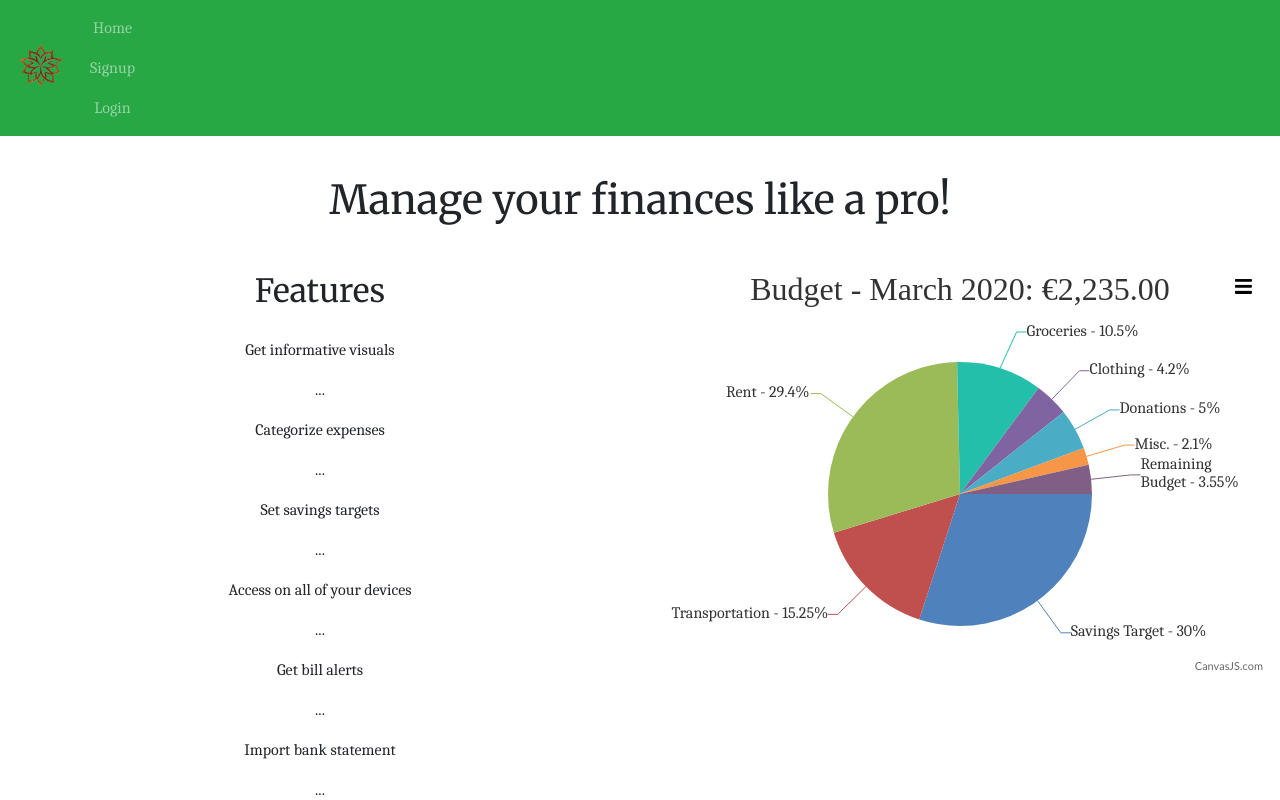
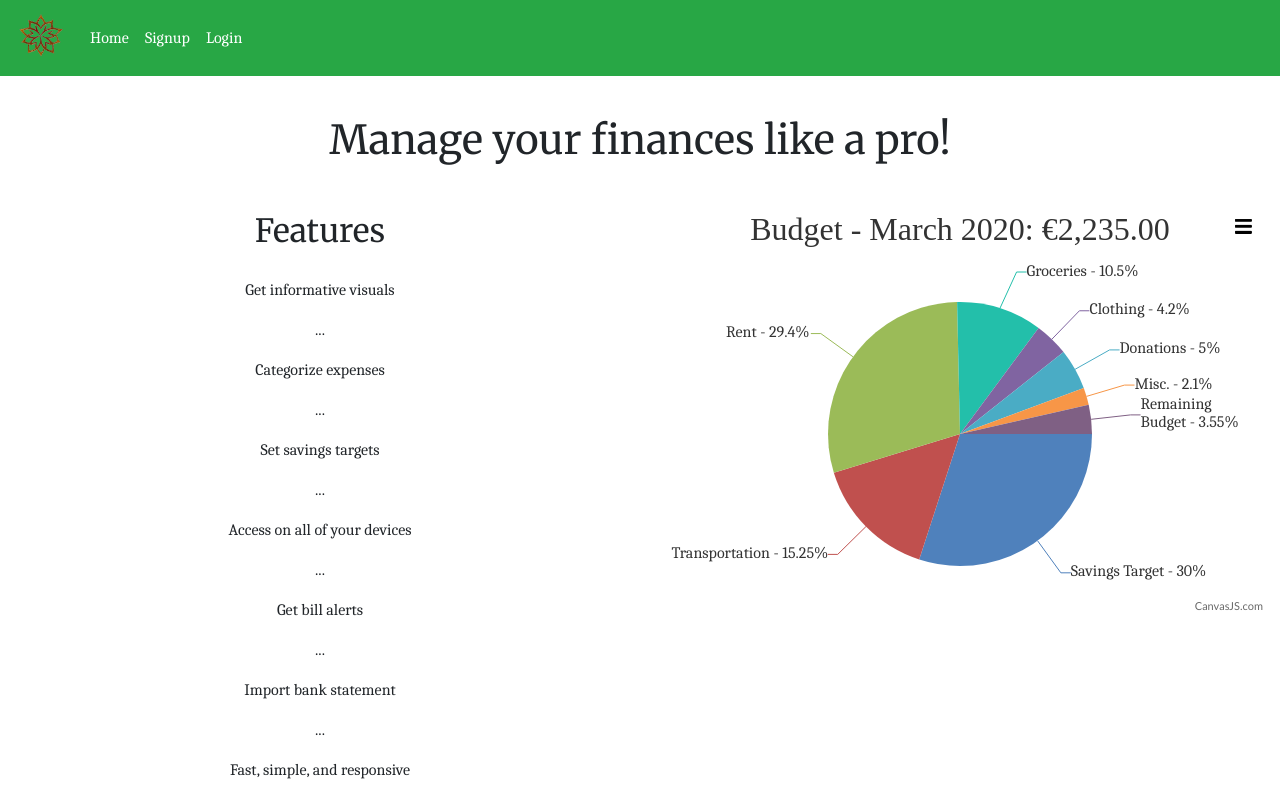
Before and after one commit to sneelagiri/personal-finance-pro-client, a React (Create React App) app: page / in a window 1280 px wide. Shown: the top 800 px of the page. Built offline with nearby package versions, Linux system fonts and the light colour scheme.

Commit message:
used react fragment and made links white

```diff
--- a/src/components/Header/Header.tsx
+++ b/src/components/Header/Header.tsx
@@ -26,10 +26,10 @@ class Header extends Component<Props, State> {
           <Navbar.Brand as={Link} to="/">
             <Image src={logo} roundedCircle className="brandImage" />
           </Navbar.Brand>
-          <Nav className="mr-auto">
+          <Nav className="mr-auto linkColor">
             {authToken == null && (
-              <span>
-                <Nav.Link as={Link} to="/">
+              <>
+                <Nav.Link as={Link} to="/" className="linkColor">
                   Home
                 </Nav.Link>
 
@@ -39,7 +39,7 @@ class Header extends Component<Props, State> {
                 <Nav.Link as={Link} to="/login">
                   Login
                 </Nav.Link>
-              </span>
+              </>
             )}
             {authToken && (
               <Nav.Link as={Link} to="/your-finances">
--- a/src/components/Header/header.css
+++ b/src/components/Header/header.css
@@ -4,7 +4,7 @@
   font-family: "Caladea", serif;
 }
 
-.navbar-dark .navbar-nav .nav-link {
+.header .navbar-dark .navbar-nav .nav-link {
   color: white;
   text-emphasis: bold;
 }
```
